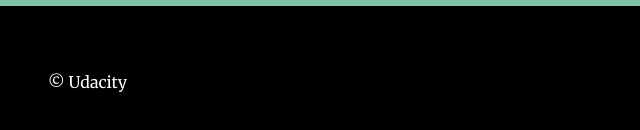
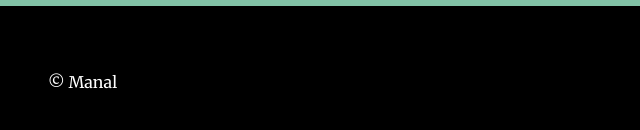
Before and after one commit to Golden-I/cd0428-landing-page-main, a plain HTML site: page index.html in a window 1280 px wide. Shown: the part 3105-3235 px from the top of the page, 0-640 px from the left. Drawn offline with Linux system fonts and the light colour scheme.

Commit message:
update 29.08

```diff
--- a/index.html
+++ b/index.html
@@ -80,7 +80,7 @@
 
   </main>
   <footer class="page__footer">
-    <p>&copy Udacity</p>
+    <p>&copy Manal</p>
   </footer>
 
   <script src="./js/app.js"></script>
```
